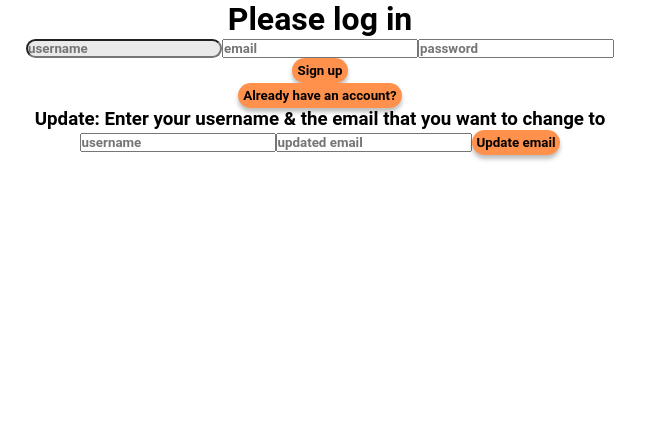
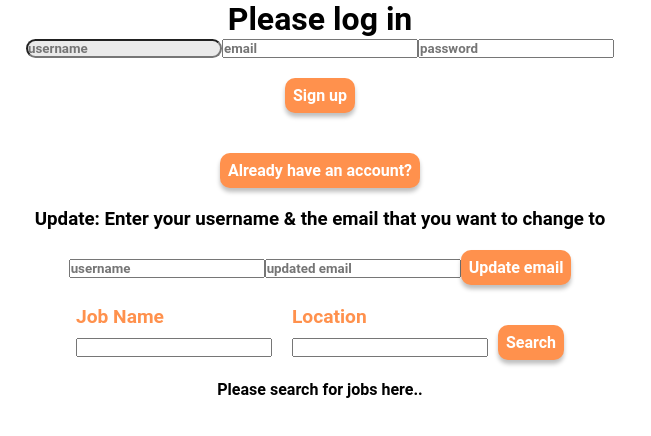
Before and after one commit to james-arn/JobHack-Frontend, a React (Create React App) app: page /manage in a window 1280 px wide. Shown: the top 436 px of the page, without its empty margins (0-651 px from the left). Built offline with nearby package versions, Linux system fonts and the light colour scheme; no server answers.

Commit message:
Find page basics and fetch

```diff
--- a/src/App.js
+++ b/src/App.js
@@ -11,7 +11,7 @@ import {
   Login,
   fetchRequestListMovies,
 } from "./utils";
-
+import {Find} from "./components/Find/Find"
 function App() {
   //USER states
   const [user, setUser] = useState();
@@ -90,6 +90,7 @@ function App() {
           setLoginToggle={setLoginToggle}
         />
       )}
+      <Find />
     </div>
   );
 }
--- /dev/null
+++ b/src/components/Card/Card.css
@@ -0,0 +1,51 @@
+.card-container {
+    width: 25%;
+    min-width: 300px;
+    padding: 10px;
+    border: 2px solid #eee;
+    text-align: left;
+    margin: 10px;
+    border-radius: 10px;
+
+}
+
+.card-job-title {
+    font-weight: bold;
+    font-size: 1.2rem;
+}
+
+.card-company {
+    text-align: right;
+    margin-bottom: 10px;
+
+}
+
+.card-description {
+    font-weight: lighter;
+}
+
+a {
+    display: block;
+    color:cornflowerblue;
+    text-decoration: underline;
+    margin-bottom: 10px;
+    cursor: pointer;
+}
+
+button {
+    margin-bottom: 20px;
+    color: white;
+    background-color: #FF914D;
+    border: none;
+    padding: 0.5em;
+    border-radius: 10px;
+    margin-top: 20px;
+    font-weight: bold;
+    cursor: pointer;
+    font-size: 1rem;
+}
+
+.card-subrow {
+    display: flex;
+    justify-content: space-between;
+}
--- /dev/null
+++ b/src/components/Card/Card.js
@@ -0,0 +1,33 @@
+import "./Card.css";
+
+export const Card = ({
+  title,
+  company,
+  description,
+  salary,
+}) => {
+  const shortenedDesc = description.substring(0, 100).concat("...");
+  const roundedSalary = Math.round(salary)
+  const addToListHandler = () => {
+    let job = {
+      title,
+      company,
+      description,
+      salary
+    };
+    console.log(job)
+  };
+
+  return (
+    <div className="card-container">
+      <p className="card-job-title">{title}</p>
+      <div className="card-subrow">
+        <p className="card-salary">£{roundedSalary}.00</p>
+        <p className="card-company">{company}</p>
+      </div>
+      <p className="card-description">{shortenedDesc}</p>
+      <a href="www.google.com">See more...</a>
+      <button onClick={addToListHandler}>Add to List</button>
+    </div>
+  );
+};
--- a/src/components/Find/Find.css
+++ b/src/components/Find/Find.css
@@ -0,0 +1,30 @@
+.search-criteria {
+    display: flex;
+    justify-content: center;
+}
+
+.find-col-1 {
+    display: flex;
+    flex-direction: column;
+    text-align: left;
+    margin-right: 20px;
+}
+
+.find-col-2 {
+    display: flex;
+    flex-direction: column;
+    text-align: left;
+}
+
+.label {
+    font-size: 1.2em;
+    padding-bottom: 10px;
+    color: #FF914D;
+    font-weight: bold;
+    align-items: center;
+}
+
+.job-search-button {
+    margin-left: 10px;
+    align-items: center;
+}
--- a/src/components/Find/Find.js
+++ b/src/components/Find/Find.js
@@ -1,7 +1,67 @@
-import "./Find.css"
+import { useState } from "react";
+import { jobModel } from "../../jobModel";
+import { JobsComponent } from "../JobsComponent/JobsComponent";
+import "./Find.css";
 
 export const Find = () => {
-    return (
-        <div>Find Page</div>
-    )
-}
+  const [jobName, setJobName] = useState("");
+  const [location, setLocation] = useState("");
+  const [fetchedJobs, setFetchedJobs] = useState([]);
+
+  const fetchURL = async () => {
+    const data = await fetch(
+      `https://api.adzuna.com/v1/api/jobs/gb/search/1?app_id=14758e80&app_key=b7bdf1e68baa9af01ec4a64dbfe8d2b3&where=${location}&what=${jobName}`
+    );
+    const response = await data.json();
+    let fetchedJobsArray = [];
+
+    for (let i = 0; i < response.results.length; i++) {
+      const companyName = response.results[i].company.display_name;
+      const jobTitle = response.results[i].title;
+      const description = response.results[i].description;
+      const salary = response.results[i].salary_min;
+
+      const fetchedJob = new jobModel(
+        jobTitle,
+        companyName,
+        description,
+        salary
+      );
+      fetchedJobsArray.push(fetchedJob);
+    }
+    setFetchedJobs(fetchedJobsArray);
+    setJobName("");
+    setLocation("");
+  };
+
+  return (
+    <div>
+      <div className="search-criteria">
+        <div className="find-col-1">
+          <label className="job-name-label label">Job Name</label>
+          <input
+            classname="input"
+            onChange={(e) => setJobName(e.target.value)}
+          ></input>
+        </div>
+        <div className="find-col-2">
+          <label className="job-location-label label">Location</label>
+          <input
+            classname="find-input"
+            onChange={(e) => setLocation(e.target.value)}
+          ></input>
+        </div>
+        <button className="job-search-button" onClick={fetchURL}>
+          Search
+        </button>
+      </div>
+      {fetchedJobs.length > 1 ? (
+        <div style={{ display: "block" }}>
+          <JobsComponent fetchedJobs={fetchedJobs} />
+        </div>
+      ) : (
+        <div>Please search for jobs here..</div>
+      )}
+    </div>
+  );
+};
--- /dev/null
+++ b/src/components/JobsComponent/JobComponent.css
@@ -0,0 +1,8 @@
+.jobs-component {
+    display: flex;
+    width: 100%;
+    max-width: 1200px;
+    flex-wrap: wrap;
+    justify-content: center;
+    margin: 0 auto;
+}
--- /dev/null
+++ b/src/components/JobsComponent/JobsComponent.js
@@ -0,0 +1,18 @@
+import { Card } from "../Card/Card";
+import "./JobComponent.css"
+
+export const JobsComponent = ({ fetchedJobs }) => (
+  <div className="jobs-component">
+    {fetchedJobs.map((el, index) => (
+      <Card
+        key={index}
+        index={index}
+        title={el.title}
+        company={el.company}
+        description={el.description}
+        salary={el.salary}
+        fetchedJobs={fetchedJobs}
+      />
+    ))}
+  </div>
+);
--- /dev/null
+++ b/src/components/Manage/Manage.js
@@ -0,0 +1,6 @@
+import "./Manage.css"
+export const Manage = () => {
+    return (
+        <div></div>
+    )
+}
--- /dev/null
+++ b/src/jobModel.js
@@ -0,0 +1,8 @@
+export class jobModel {
+    constructor (title, company, description, salary) {
+        this.title = title;
+        this.company = company;
+        this.description = description;
+        this.salary = salary;
+    }
+}
```
Also changed, not shown: src/components/Manage/Manage.css (added).
